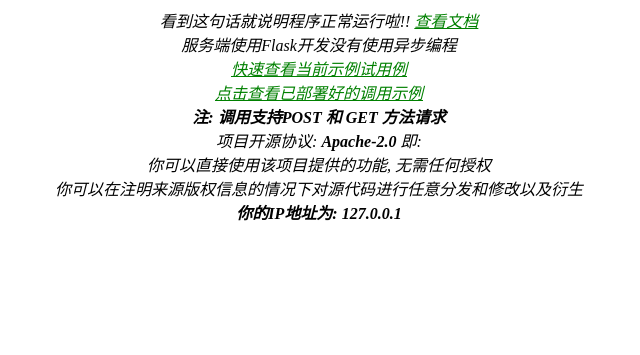
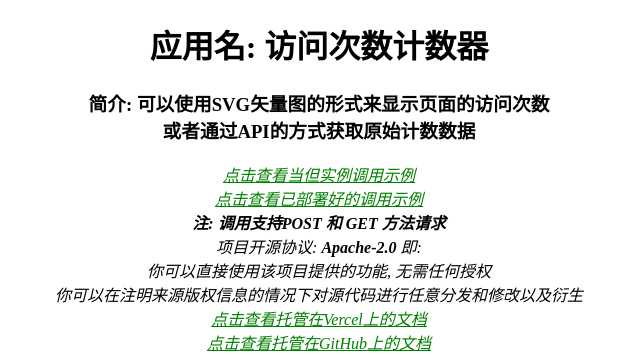
Before and after one commit to RTAkland/RequestCounter, a Flask app: page / in a window 1280 px wide. Shown: the top 355 px of the page, without its empty margins (321-961 px from the left). Run offline with Flask 2, Linux system fonts and the light colour scheme; data that the repository does not hold is empty; parts of the project's set-up code (start-up, migrations or seed data) failed here and were passed over.

Commit message:
添加了更多的html文件

```diff
--- a/app/templates/index.html
+++ b/app/templates/index.html
@@ -5,17 +5,22 @@
     <title>Request Counter | {{ remote_address }}</title>
     <link href="{{ url_for('static', filename='favicon.ico') }}" rel="shortcut icon">
     <link rel="stylesheet" href="{{ url_for('static', filename='index.css') }}">
+    <script type="text/javascript" src="{{ url_for('static', filename='request.js') }}"></script>
 </head>
 <body>
+<div class="head">
+    <h1>
+        应用名: 访问次数计数器
+    </h1>
+    <h3>
+        简介: 可以使用SVG矢量图的形式来显示页面的访问次数
+        <br>
+        或者通过API的方式获取原始计数数据
+    </h3>
+</div>
 <div class="intro">
-    <div class="normal_text">
-        <i>看到这句话就说明程序正常运行啦!! <a href="https://markusjoe.github.io/RequestCounter/" target="_blank">查看文档</a></i>
-    </div>
-    <div class="normal_text">
-        <i>服务端使用Flask开发没有使用异步编程</i>
-    </div>
     <div class="current_deployment_test">
-        <i><a href="{{ url_for('main.main', name='test-example') }}">快速查看当前示例试用例</a></i>
+        <i><a href="{{ url_for('main.home', name='test-example') }}">点击查看当但实例调用示例</a></i>
     </div>
     <div class="remote_deployment_test">
         <i><a href="https://requestcounter.herokuapp.com/count/test-example">点击查看已部署好的调用示例</a></i>
@@ -31,9 +36,32 @@
             你可以在注明来源版权信息的情况下对源代码进行任意分发和修改以及衍生
         </i>
     </div>
+    <div class="documents">
+        <div class="vercel">
+            <i><a href="https://request-counter-docs.vercel.app/#/" target="_blank">点击查看托管在<i>Vercel</i>上的文档</a></i>
+        </div>
+        <div class="github">
+            <i><a href="https://markusjoe.github.io/RequestCounter/" target="_blank">点击查看托管在<i>GitHub</i>上的文档</a></i>
+        </div>
+    </div>
     <div class="ip_address">
-        <i><b>你的IP地址为: {{ remote_address }}</b></i>
+        <i><b>请求地址来源: {{ remote_address }}</b></i>
     </div>
+</div>
+<div class="example">
+    <div class="svg">
+        <img src="{{ url_for('main.home', name='test-example') }}" alt="fast_test_example_svg">
+    </div>
+    <div class="api">
+        <button onclick="request_async()">点击获取计数数值</button>
+        <div class="result">
+            <i><b>test-example</b>当前计数数据值: </i>
+            <p id="fast_test_example_text"></p>
+        </div>
+    </div>
+</div>
+<div class="something_to_say">
+    <i>开发周期</i>
 </div>
 </body>
 </html>
```
Also changed, not shown: app/templates/list.html (+25 -3 lines).
